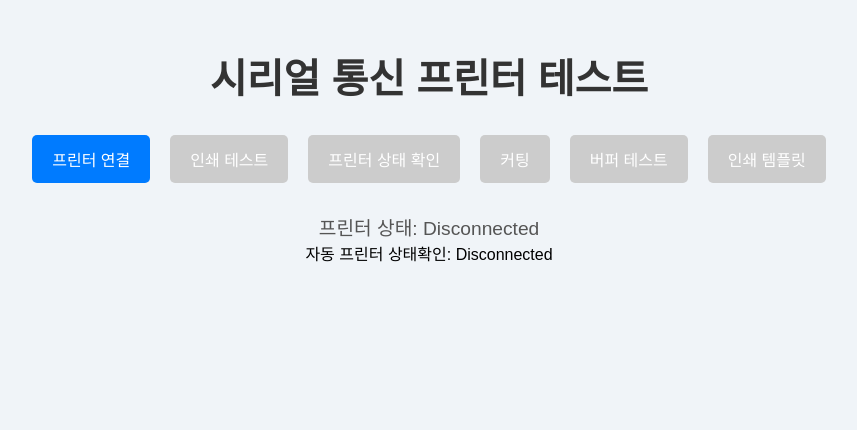
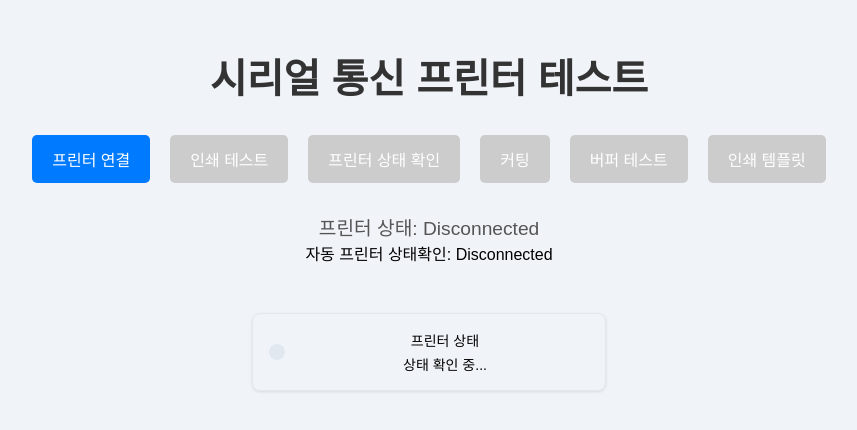
Before and after one commit to uthem150/Receipt-Printer-Serial-Test, a React (Create React App) app in the folder serial-test/: page / in a window 1280 px wide. Shown: the top 430 px of the page, without its empty margins (211-1068 px from the left). Built offline with nearby package versions, Linux system fonts and the light colour scheme.

Commit message:
feat: 프린터 상태 보여주는 Display 컴포넌트

```diff
--- a/serial-test/src/App.js
+++ b/serial-test/src/App.js
@@ -7,6 +7,7 @@ import { cuttingFunc } from "./function/cuttingFunc";
 import { bufferTest } from "./function/bufferTest";
 import { checkPrinterStatus } from "./function/checkPrinterStatus";
 import { printerLock } from "./Mutex/printerLock";
+import PrinterStatusDisplay from "./component/PrinterStatusDisplay";
 
 function App() {
   const [printerStatus, setPrinterStatus] = useState("Disconnected");
@@ -201,6 +202,11 @@ function App() {
         자동 프린터 상태확인: {autoPrinterStatus}
       </div>
       {isPrinting && <div>인쇄 중...</div>}
+      <div
+        style={{ display: "flex", justifyContent: "center", marginTop: "3rem  " }}
+      >
+        <PrinterStatusDisplay port={port} />
+      </div>
     </div>
   );
 }
--- /dev/null
+++ b/serial-test/src/component/PrinterStatusDisplay.jsx
@@ -0,0 +1,122 @@
+import React, { useState, useEffect } from "react";
+import { checkPrinterStatus } from "../function/checkPrinterStatus";
+import { printerLock } from "../Mutex/printerLock";
+
+const PrinterStatusDisplay = ({ port }) => {
+  const [status, setStatus] = useState("");
+  const [statusColor, setStatusColor] = useState("#e2e8f0");
+  const [isChecking, setIsChecking] = useState(false);
+
+  // 프린터 상태 체크 함수
+  const checkStatus = async () => {
+    try {
+      if (isChecking) return;
+      setIsChecking(true);
+
+      await printerLock.acquire();
+
+      try {
+        await checkPrinterStatus(port, handleStatusUpdate);
+      } finally {
+        printerLock.release();
+      }
+    } catch (error) {
+      console.error("프린터 상태 체크 오류:", error);
+      setStatus("상태 체크 실패: " + error.message);
+      setStatusColor("#ef4444"); // 빨간색
+    } finally {
+      setIsChecking(false);
+    }
+  };
+
+  const handleStatusUpdate = (statusMessage) => {
+    setStatus(statusMessage);
+
+    // 상태에 따른 색상 결정
+    if (statusMessage.includes("Printer Ready")) {
+      setStatusColor("#3b82f6"); // 파란색
+    } else if (statusMessage.includes("프린트 또는 feeding 중")) {
+      setStatusColor("#22c55e"); // 초록색
+    } else if (
+      statusMessage.includes("용지 Near End") ||
+      statusMessage.includes("보조 센서에 용지 있음")
+    ) {
+      setStatusColor("#f97316"); // 주황색
+    } else if (
+      statusMessage.includes("프린터 헤드 업") ||
+      statusMessage.includes("용지 잼 있음") ||
+      statusMessage.includes("용지 없음") ||
+      statusMessage.includes("컷터 에러(잼) 있음")
+    ) {
+      setStatusColor("#ef4444"); // 빨간색
+    }
+  };
+
+  useEffect(() => {
+    let intervalId;
+
+    const startStatusCheck = async () => {
+      await checkStatus();
+      intervalId = setInterval(async () => {
+        await checkStatus();
+      }, 500);
+    };
+
+    if (port) {
+      startStatusCheck();
+    }
+
+    return () => {
+      if (intervalId) {
+        clearInterval(intervalId);
+      }
+    };
+  }, [port]);
+
+  return (
+    <div
+      style={{
+        border: "1px solid #e2e8f0",
+        borderRadius: "8px",
+        padding: "16px",
+        width: "100%",
+        maxWidth: "320px",
+        boxShadow: "0 1px 3px 0 rgba(0, 0, 0, 0.1)",
+      }}
+    >
+      <div style={{ display: "flex", alignItems: "center", gap: "16px" }}>
+        <div style={{ position: "relative" }}>
+          <div
+            style={{
+              width: "16px",
+              height: "16px",
+              borderRadius: "50%",
+              backgroundColor: statusColor,
+            }}
+          />
+        </div>
+        <div style={{ flex: 1 }}>
+          <div
+            style={{
+              fontSize: "14px",
+              fontWeight: "500",
+              marginBottom: "4px",
+            }}
+          >
+            프린터 상태
+          </div>
+          <div
+            style={{
+              fontSize: "14px",
+              whiteSpace: "pre-line",
+            }}
+          >
+            {status || "상태 확인 중..."}
+          </div>
+        </div>
+      </div>
+    </div>
+  );
+};
+
+export default PrinterStatusDisplay;
```
